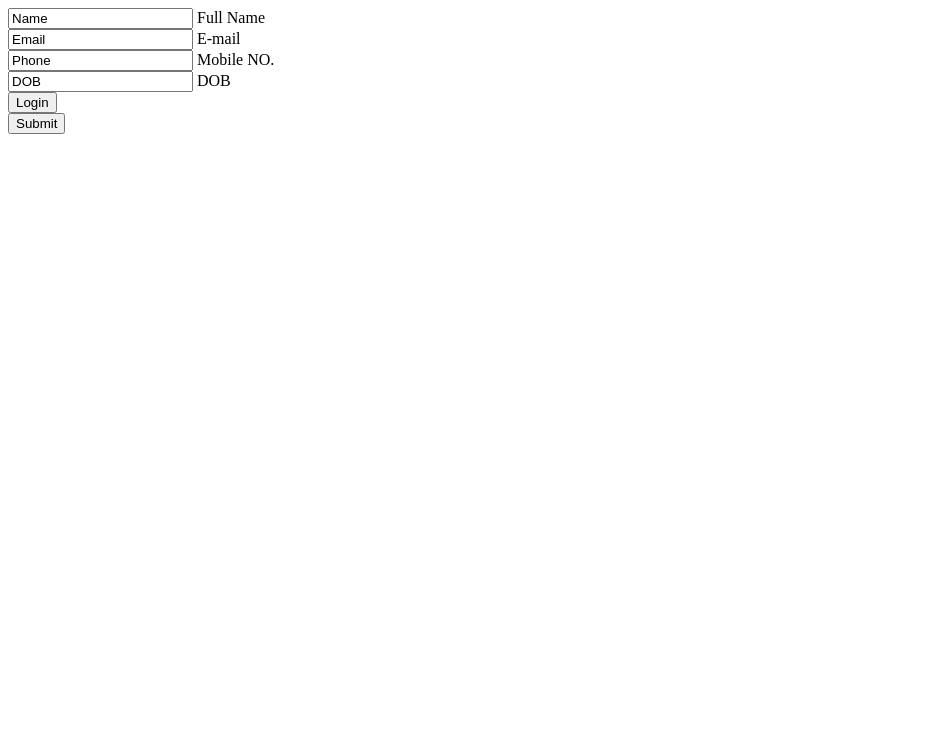
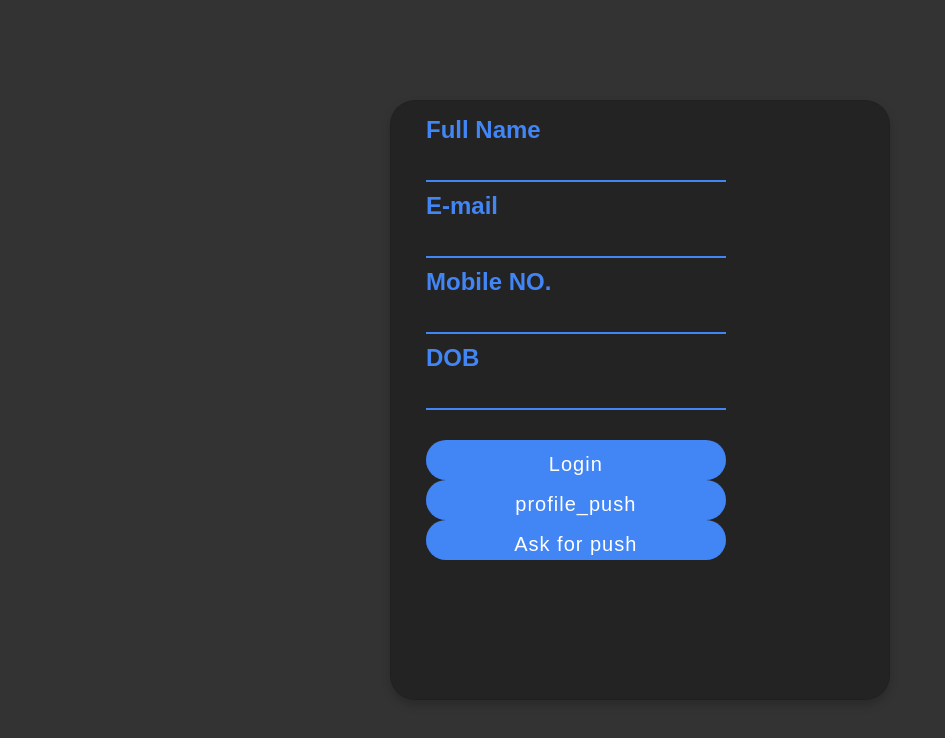
Before and after one commit to manthan1912/Clevertest, a plain HTML site: page ct_web_intergation/index.html in a window 1280 px wide. Shown: the whole page, without its empty margins (0-945 px from the left). Drawn offline with Linux system fonts and the light colour scheme.

Commit message:
a
I have attached the screenshot of working ask for push notification.

```diff
--- a/ct_web_intergation/index.html
+++ b/ct_web_intergation/index.html
@@ -1,6 +1,109 @@
 <!DOCTYPE html>
-<html>
+<html lang="en">
 <head>
+<style type="text/css">
+body
+{
+margin: 0;
+padding: 0;
+font-family: sans-serif;
+background-color: #333;
+
+width: 100%;
+height: 100%;
+}
+
+.container
+{
+position: absolute;
+top: 50%;
+left: 50%;
+transform: translate(-50%,-50%);
+height: 600px;
+width: 500px;
+background: #fff;
+padding: 35px;
+background:rgba(0,0,0,0.3);
+box-sizing: border-box;
+border-radius: 25px;
+border :1px solid rgba(0,0,0,.1);
+box-shadow: 0 5px 10px rgba(0,0,0,.2);
+}
+.container h1
+{
+text-align: center;
+margin: 0 0 40px;
+padding: 0;
+color: rgb(66,133,244);
+letter-spacing: 2px;
+}
+
+.container input
+{
+padding: 13px 13px;
+margin-bottom: 30px;
+width: 70%;
+letter-spacing: 1px;
+font-size: 16px;
+color: white;
+background: transparent;
+box-sizing: border-box;
+box-shadow: none;
+outline: none;
+border:none;
+border-bottom: 2px solid #999;
+}
+.container input[type="submit"]
+{
+padding: 13px;
+border-radius: 25px;
+font-size: 20px;
+height: 40px;
+cursor : pointer;
+background: rgb(66,133,244);
+color: #fff;
+margin-bottom: 0;
+}
+.container input[type="submit"]:hover
+{
+background: #34F458;
+color: #fff;
+}
+.container form div
+{
+position: relative;
+}
+.container form div label
+{
+position: absolute;
+top: 3px;
+pointer-events: none;
+left: 0;
+transition: .5s;
+color: rgb(214,208,18);
+}
+.container input:focus ~ label,
+.container input:valid ~ label
+{
+left: 0;
+top: -20px;
+color: rgb(66,133,244);
+font-size: 24px;
+font-weight: bold;
+
+}
+.container input:focus,
+.container input:valid
+{
+border-bottom: 2px solid rgb(66,133,244);
+}
+
+
+
+</style>
+
+
+
 	<script type="text/javascript">
  var clevertap = {event:[], profile:[], account:[], onUserLogin:[], notifications:[], privacy:[]};
  // replace with the CLEVERTAP_ACCOUNT_ID with the actual ACCOUNT ID value from your Dashboard -> Settings page
@@ -57,36 +160,51 @@ clevertap.profile.push({
    "MSG-whatsapp": true,                    // Enable whatsapp notifications
  }
 });
+
+
+clevertap.notifications.push({
+  "apnsWebPushId":"<apple web push id>", //only for safari browser
+  "apnsWebPushServiceUrl":"<safari package service url>",//only for safari browser
+  "titleText":'Would you like to receive Push Notifications?',
+  "bodyText":'We promise to only send you relevant content and give you updates on your transactions',
+  "okButtonText":'Sign me up!',
+  "rejectButtonText":'No thanks',
+  "okButtonColor":'#f28046'});
+
+
+
+
 </script>
 
 </head>
 <body>
+<div class="container">
 
 	<div class="form" >
 		<form name="form1" method="post">
 			<div>
-			<input type="text" name="fname" value="Name">
-			<label >
+				<input type="text" name="fname" >
+				<label id = "label">
 					Full Name
 				</label>
 			</div>
 
 			<div>
-			<input type="text" name="email" value="Email">
-			<label >
+				<input type="text" name="email">
+				<label id = "label">
 					E-mail
 				</label>
 			</div>
 
 			<div>
-			<input type="text" name="mobno" value="Phone">
-			<label >
+				<input type="text" name="mobno" >
+				<label id = "label">
 					Mobile NO.
 				</label>
 			</div>
 			<div>
-			<input type="text" name="DOB" value="DOB">
-			<label >
+				<input type="text" name="DOB" >
+				<label id = "label">
 					DOB
 				</label>
 			</div>
@@ -95,10 +213,14 @@ clevertap.profile.push({
 				<input type="submit" name="m"  value="Login"  onclick="clevertap.onUserLogin.push">
 			</div>
 			<div>
-			<input type="submit" name="profile_push" onclick="clevertap.profile.push">
+				<input type="submit" name="profile_push" value="profile_push" onclick="clevertap.profile.push">
+			</div>
+			<div>
+				<input type="submit" name="Ask for push" value="Ask for push" onclick="clevertap.notifications.push">
 			</div>
 		</form>
 
+	</div>
 </div>
 
 
```
Also changed, not shown: ct_web_intergation/Screenshot (331).png (added). Lines whose indentation alone changed are shown as unchanged.
